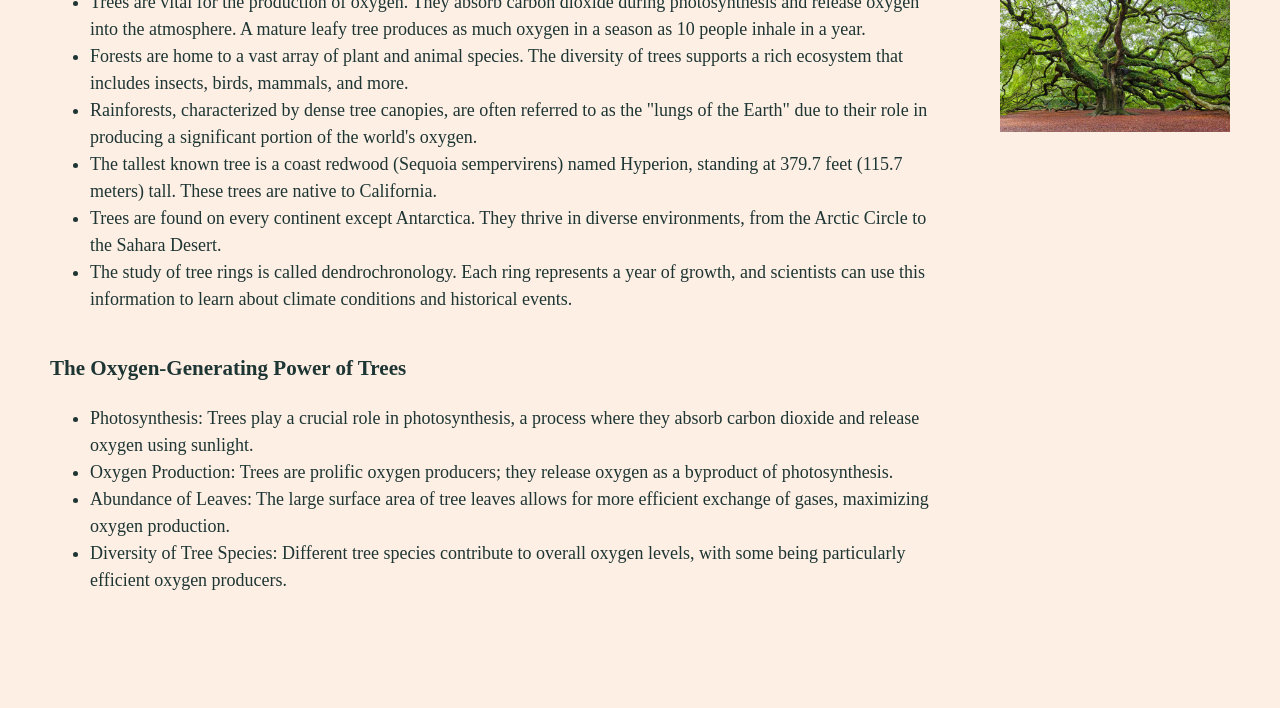
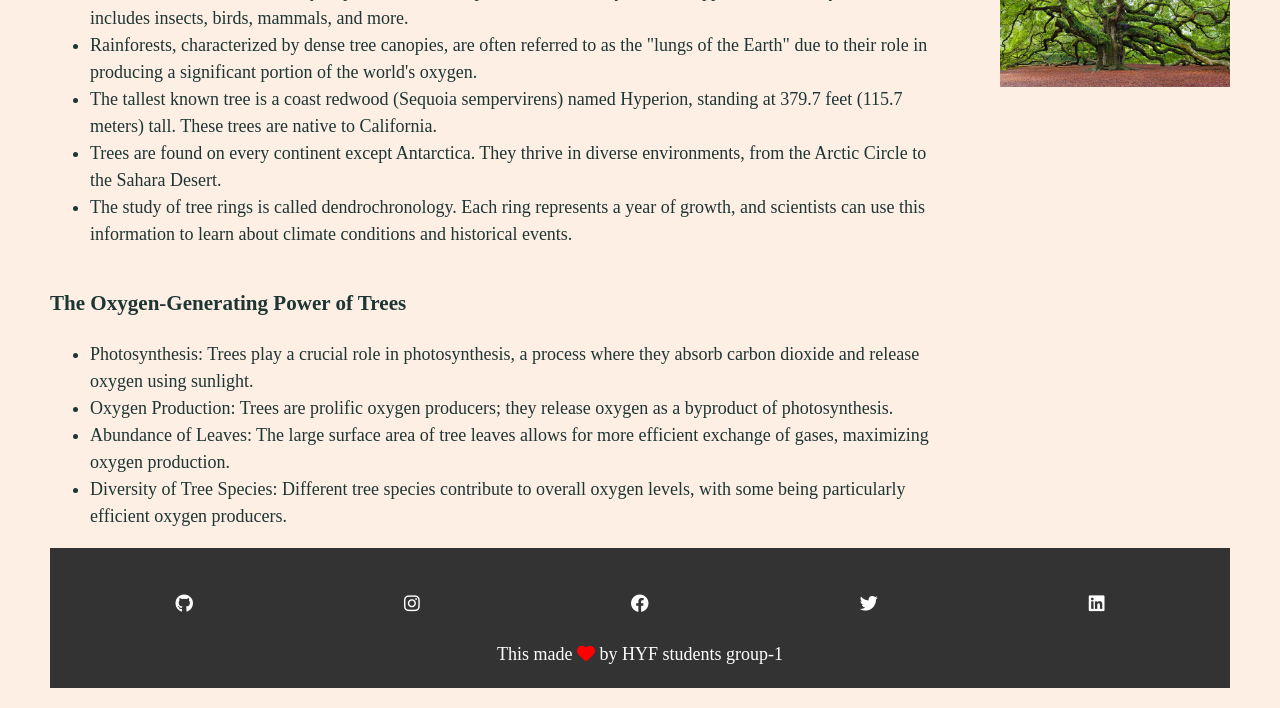
Before and after one commit to BF-FrontEnd-class-2024/all-about-trees, a website: page index.html in a window 1280 px wide. Shown: the part 841-1549 px from the top of the page. Before the commit the page ends 1473 px from the top, so only its background shows below. Drawn offline with Linux system fonts and the light colour scheme.

Commit message:
textHtml is made  but css doesnt work yet

```diff
--- a/index.html
+++ b/index.html
@@ -1,13 +1,21 @@
 <!DOCTYPE html>
 <html lang="en">
   <head>
-    <meta charset="utf-8" />
+    <meta charset="UTF-8" />
+    <link rel="icon" type="image/svg+xml" href="./client/assets/favicon.ico" />
+    <meta name="viewport" content="width=device-width, initial-scale=1.0" />
     <title>All About Trees</title>
     <meta name="description" content="a short introduction to trees" />
     <meta name="author" content="Team HYF" />
-    <meta name="viewport" content="width=device-width, initial-scale=1" />
     <meta http-equiv="X-UA-Compatible" content="IE=edge" />
+    <!-- Include the appropriate font-awesome CDN for the icons -->
+    <link
+      rel="stylesheet"
+      href="https://cdnjs.cloudflare.com/ajax/libs/font-awesome/6.0.0/css/all.min.css"
+    />
+    <!-- Include your custom stylesheets -->
     <link href="./styles/something.css" rel="stylesheet" />
+    <!-- Add any other stylesheets if needed -->
   </head>
 
   <body>
@@ -110,5 +118,18 @@
         <img src="./public/img/tree-3.jpeg" alt="nature" />
       </div>
     </div>
+
+    <footer class="footer">
+      <div class="footer-links spaced-items">
+        <a href="#"><i class="fab fa-github"></i></a>
+        <a href="#"><i class="fab fa-instagram"></i></a>
+        <a href="#"><i class="fab fa-facebook"></i></a>
+        <a href="#"><i class="fab fa-twitter"></i></a>
+        <a href="#"><i class="fab fa-linkedin"></i></a>
+      </div>
+      <div class="footer-copyright">
+        This made <i class="fas fa-heart"></i> by HYF students group-1
+      </div>
+    </footer>
   </body>
 </html>
--- a/styles/something.css
+++ b/styles/something.css
@@ -1,3 +1,14 @@
+/* Reset some default styles for better consistency */
+body,
+h1,
+h2,
+p,
+a {
+  margin: 0;
+  padding: 0;
+}
+
+/* Global Styles */
 body {
   background-color: #feefe5;
   margin: 20px 50px;
@@ -12,14 +23,17 @@ a {
   text-decoration: none;
 }
 
+/* Header Styles */
 header {
   margin-bottom: 20px;
 }
 
+/* Image Styles */
 img {
   max-width: 100%;
 }
 
+/* Container Styles */
 .container {
   margin-top: 30px;
   display: flex;
@@ -29,6 +43,7 @@ img {
   gap: 50px;
 }
 
+/* Heading Styles */
 h1 {
   text-transform: uppercase;
   letter-spacing: 1px;
@@ -40,15 +55,18 @@ h3 {
   margin-top: 40px;
 }
 
+/* Special Words Styling */
 .fascinating-words {
   font-family: fantasy;
 }
 
+/* Logo Styles */
 .tree-logo {
   width: 10%;
   height: 10%;
 }
 
+/* Centered Items Styles */
 .centered-items {
   display: flex;
   flex-direction: column;
@@ -56,10 +74,12 @@ h3 {
   align-items: center;
 }
 
+/* Bottom Divider Styles */
 .bottom-divider {
   border-style: solid none;
 }
 
+/* Spaced Items Styles */
 .spaced-items {
   display: flex;
   flex-direction: row;
@@ -68,3 +88,29 @@ h3 {
   padding-top: 2%;
   padding-bottom: 2%;
 }
+
+/* Footer Styles */
+.footer {
+  background-color: #333;
+  color: #fff;
+  padding: 20px;
+  text-align: center;
+}
+
+/* Footer Links Styles */
+.footer-links a {
+  color: #fff;
+  text-decoration: none;
+  margin: 0 10px;
+}
+
+/* Footer Copyright Styles */
+.footer-copyright i {
+  color: #ff0000;
+}
+
+/* Optional: Style the heart icon with animation on hover */
+.footer-copyright i:hover {
+  transform: scale(1.2);
+  transition: transform 0.3s ease;
+}
```
